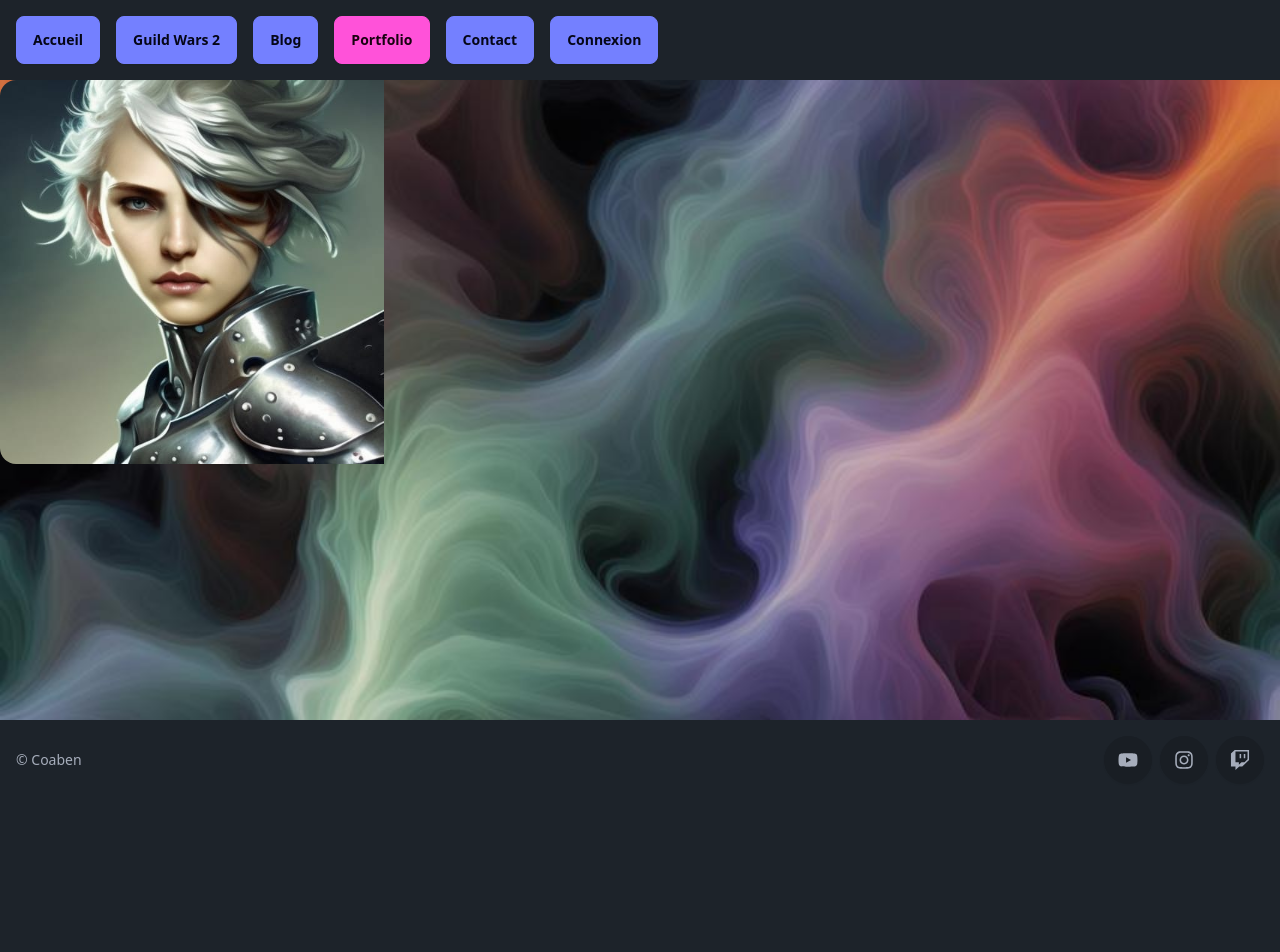
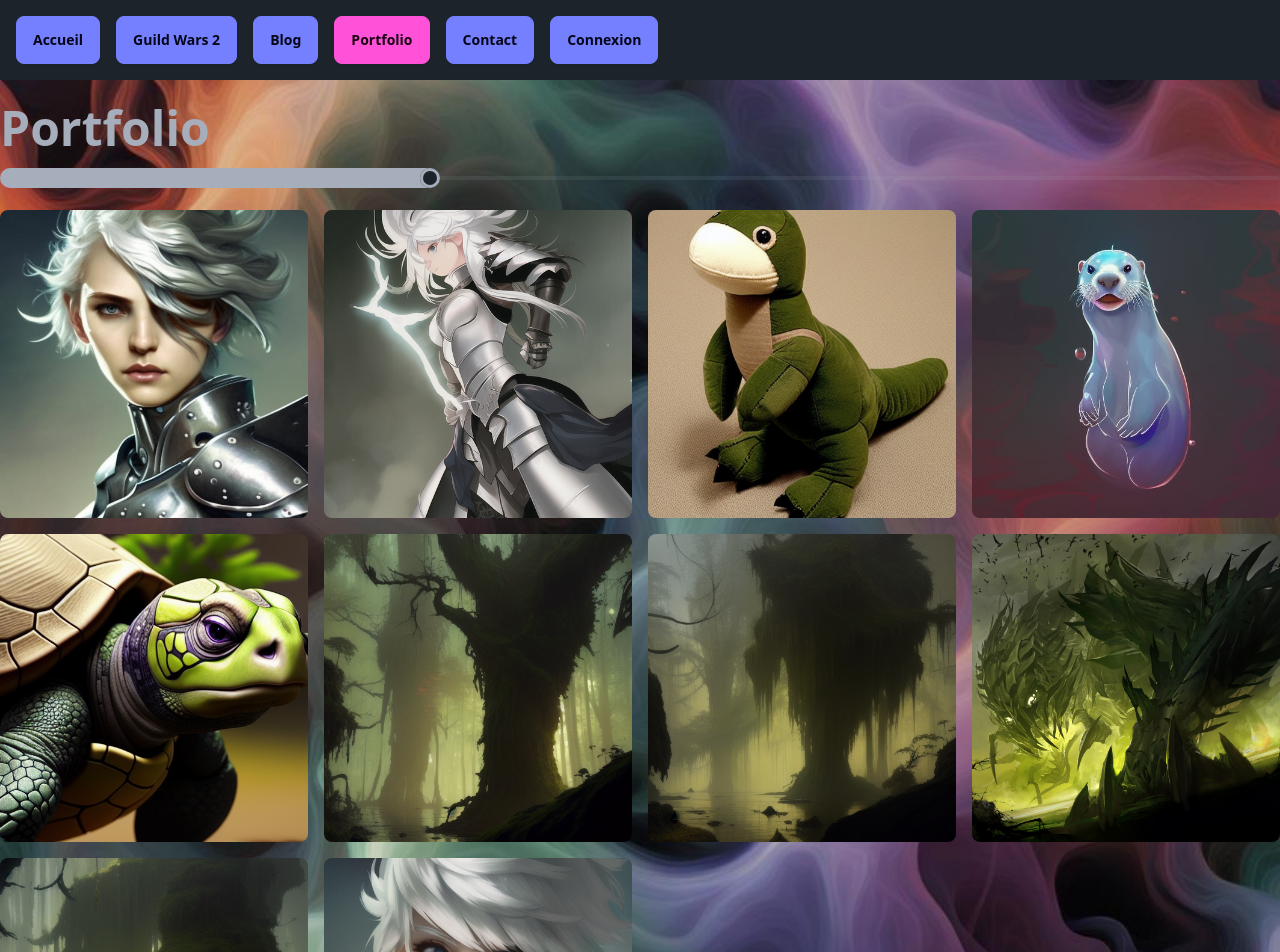
Before and after one commit to coaben2/coaben2, a Vue app: page /portfolio in a window 1280 px wide. Shown: the top 952 px of the page. Before the commit the page ends 800 px from the top, so only its background shows below. Built offline with nearby package versions, Linux system fonts and the light colour scheme.

Commit message:
Added Portfolio

```diff
--- /dev/null
+++ b/src/data/portfolio.json
@@ -0,0 +1,52 @@
+[
+  {
+    "id": 1,
+    "src": "I1-000.jpg",
+    "alt": "Portrait d'un personnage"
+  },
+  {
+    "id": 2,
+    "src": "I1-001.png",
+    "alt": ""
+  },
+  {
+    "id": 3,
+    "src": "I1-002.png",
+    "alt": ""
+  },
+  {
+    "id": 4,
+    "src": "I1-003.jpg",
+    "alt": ""
+  },
+  {
+    "id": 5,
+    "src": "I1-004.png",
+    "alt": ""
+  },
+  {
+    "id": 6,
+    "src": "I1-005.png",
+    "alt": ""
+  },
+  {
+    "id": 7,
+    "src": "I1-006.png",
+    "alt": ""
+  },
+  {
+    "id": 8,
+    "src": "I1-007.jpg",
+    "alt": ""
+  },
+  {
+    "id": 9,
+    "src": "I1-007.png",
+    "alt": ""
+  },
+  {
+    "id": 10,
+    "src": "I1-008.png",
+    "alt": ""
+  }
+]
--- a/src/views/PortfolioView.vue
+++ b/src/views/PortfolioView.vue
@@ -1,174 +1,48 @@
 <script setup>
-// [ ] Créer un tableau de données en json et boucler dans le code (créer un composant ?)
-// [ ] Corriger les URLs publiques
+import { ref } from 'vue';
+import portfolio from '@/data/portfolio.json';
+
+const gridSize = ref(4);
+const currentModalPicture = ref(null);
+const modalPicture = ref(null);
+
+const handleOpenModal = (src) => {
+  currentModalPicture.value = src;
+  modalPicture.value.showModal();
+};
 </script>
 
 <template>
-  <div class="h-96 carousel carousel-vertical rounded-box">
-    <div class="carousel-item h-full">
-      <img src="public/img/I1-000.jpg" />
+  <div class="container mx-auto my-6">
+    <h1 class="mb-4">Portfolio</h1>
+    <div class="mb-4 hidden sm:block">
+      <input type="range" min="3" max="6" v-model="gridSize" class="range range-sm" />
     </div>
-    <div class="carousel-item h-full">
-      <img src="public/img/I1-002.png" />
+    <div class="grid gap-4 grid-cols-1" :class="[`sm:grid-cols-${gridSize}`]">
+      <div
+        v-for="picture in portfolio"
+        :key="picture.id"
+        class="aspect-square w-full cursor-pointer"
+        @click="handleOpenModal(picture.src)"
+      >
+        <img
+          :src="`/img/${picture.src}`"
+          :alt="picture.alt || `Image ${picture.id}`"
+          class="w-full h-full object-cover rounded-lg"
+        />
+      </div>
     </div>
-    <div class="carousel-item h-full">
-      <img src="public/img/I1-003.jpg" />
-    </div>
-    <div class="carousel-item h-full">
-      <img src="public/img/I1-004.png" />
-    </div>
-    <div class="carousel-item h-full">
-      <img src="public/img/I1-005.png" />
-    </div>
-    <div class="carousel-item h-full">
-      <img src="public/img/I1-006.png" />
-    </div>
-    <div class="carousel-item h-full">
-      <img src="public/img/I1-007.png" />
-    </div>
-    <div class="carousel-item h-full">
-      <img src="public/img/I1-007.jpg" />
-    </div>
-    <div class="carousel-item h-full">
-      <img src="public/img/I1-8.pg" />
-    </div>
-    <div class="carousel-item h-full">
-      <img src=" public/img/I1-9.pg " />
-    </div>
-    <div class="carousel-item h-full">
-      <img src="public/img/I1-010.png" />
-    </div>
-    <div class="carousel-item h-full">
-      <img src="public/img/I1-011.jpg" />
-    </div>
-    <div class="carousel-item h-full">
-      <img src="public/img/I1-012.png" />
-    </div>
-    <div class="carousel-item h-full">
-      <img src="public/img/I1-013.jpg" />
-    </div>
-    <div class="carousel-item h-full">
-      <img src="public/img/I1-014.jpg" />
-    </div>
-    <div class="carousel-item h-full">
-      <img src="public/img/I1-015.png" />
-    </div>
-    <div class="carousel-item h-full">
-      <img src="public/img/I1-016.png" />
-    </div>
-    <div class="carousel-item h-full">
-      <img src="public/img/I1-017.jpg" />
-    </div>
-    <div class="carousel-item h-full">
-      <img src=" public/img/I1-8.jg " />
-    </div>
-    <div class="carousel-item h-full">
-      <img src=" public/img/I1-9.pg " />
-    </div>
-    <div class="carousel-item h-full">
-      <img src="public/img/I1-020.png" />
-    </div>
-    <div class="carousel-item h-full">
-      <img src="public/img/I1-021.png" />
-    </div>
-    <div class="carousel-item h-full">
-      <img src="public/img/I1-022.png" />
-    </div>
-    <div class="carousel-item h-full">
-      <img src="public/img/I1-023.jpg" />
-    </div>
-    <div class="carousel-item h-full">
-      <img src="public/img/I1-024.png" />
-    </div>
-    <div class="carousel-item h-full">
-      <img src="public/img/I1-025.png" />
-    </div>
-    <div class="carousel-item h-full">
-      <img src="public/img/I1-026.jpg" />
-    </div>
-    <div class="carousel-item h-full">
-      <img src="public/img/I1-027.png" />
-    </div>
-    <div class="carousel-item h-full">
-      <img src=" public/img/I1-8.pg " />
-    </div>
-    <div class="carousel-item h-full">
-      <img src=" public/img/I1-9.pg " />
-    </div>
-    <div class="carousel-item h-full">
-      <img src="public/img/I1-030.png" />
-    </div>
-    <div class="carousel-item h-full">
-      <img src="public/img/I1-031.jpg" />
-    </div>
-    <div class="carousel-item h-full">
-      <img src="public/img/I1-032.jpg" />
-    </div>
-    <div class="carousel-item h-full">
-      <img src="public/img/I1-033.jpg" />
-    </div>
-    <div class="carousel-item h-full">
-      <img src="public/img/I1-034.jpg" />
-    </div>
-    <div class="carousel-item h-full">
-      <img src="public/img/I1-035.jpg" />
-    </div>
-    <div class="carousel-item h-full">
-      <img src="public/img/I1-036.jpg" />
-    </div>
-    <div class="carousel-item h-full">
-      <img src="public/img/I1-037.jpg" />
-    </div>
-    <div class="carousel-item h-full">
-      <img src=" public/img/I1-8.jg " />
-    </div>
-    <div class="carousel-item h-full">
-      <img src=" public/img/I1-9.pg " />
-    </div>
-    <div class="carousel-item h-full">
-      <img src="public/img/I1-040.png" />
-    </div>
-    <div class="carousel-item h-full">
-      <img src="public/img/I2-001.png" />
-    </div>
-    <div class="carousel-item h-full">
-      <img src="public/img/I2-002.png" />
-    </div>
-    <div class="carousel-item h-full">
-      <img src=" public/img/I20 - .png " />
-    </div>
-    <div class="carousel-item h-full">
-      <img src=" public/img/I20 - .png " />
-    </div>
-    <div class="carousel-item h-full">
-      <img src=" public/img/I20 - .png " />
-    </div>
-    <div class="carousel-item h-full">
-      <img src="public/img/I2-004.png" />
-    </div>
-    <div class="carousel-item h-full">
-      <img src="public/img/I2-005.jpg" />
-    </div>
-    <div class="carousel-item h-full">
-      <img src="public/img/I2-006.png" />
-    </div>
-    <div class="carousel-item h-full">
-      <img src="public/img/I2-007.jpg" />
-    </div>
-    <div class="carousel-item h-full">
-      <img src=" public/img/I2-8.jg " />
-    </div>
-    <div class="carousel-item h-full">
-      <img src=" public/img/I2-9.jg " />
-    </div>
-    <div class="carousel-item h-full">
-      <img src="public/img/I2-010.png" />
-    </div>
-    <div class="carousel-item h-full">
-      <img src="public/img/I2-011.png" />
-    </div>
-    <div class="carousel-item h-full">
-      <img src="public/img/I2-012.jpg" />
-    </div>
+
+    <dialog class="modal" ref="modalPicture">
+      <div class="modal-box p-0 overflow-hidden">
+        <form method="dialog">
+          <button for="picture" class="btn btn-sm btn-circle absolute right-2 top-2">✕</button>
+        </form>
+        <img :src="`/img/${currentModalPicture}`" />
+      </div>
+      <form method="dialog" class="modal-backdrop">
+        <button>close</button>
+      </form>
+    </dialog>
   </div>
 </template>
--- a/tailwind.config.js
+++ b/tailwind.config.js
@@ -1,14 +1,13 @@
 /** @type {import('tailwindcss').Config} */
+import daisyui from 'daisyui';
 export default {
-  content: [
-    "./index.html",
-    "./src/**/*.{vue,js}",
-  ],
+  content: ['./index.html', './src/**/*.{vue,js}'],
   theme: {
     extend: {},
   },
-  plugins: [require("daisyui")],
+  safelist: ['sm:grid-cols-3', 'sm:grid-cols-4', 'sm:grid-cols-5', 'sm:grid-cols-6'],
+  plugins: [daisyui],
   daisyui: {
-    themes: ["dark"],
+    themes: ['dark'],
   },
-}
+};
```
Also changed, not shown: .prettierrc.json.
